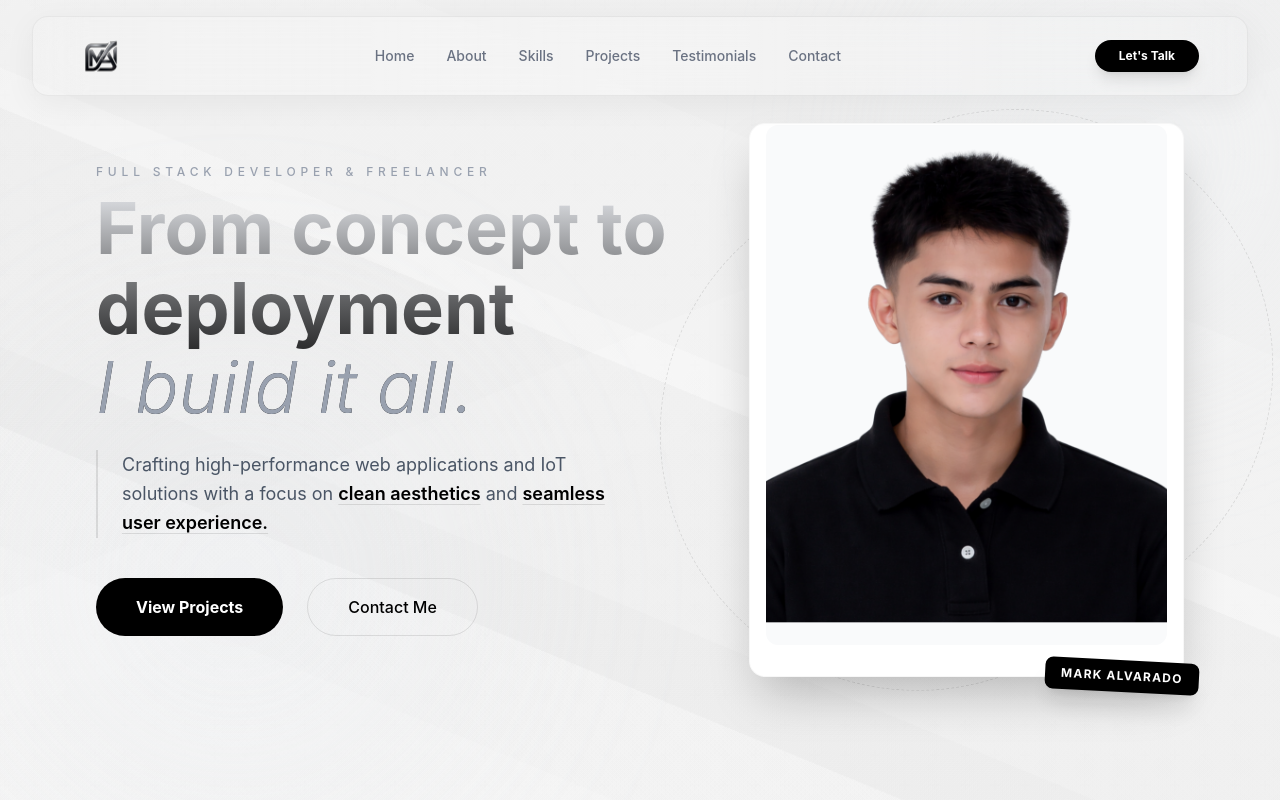
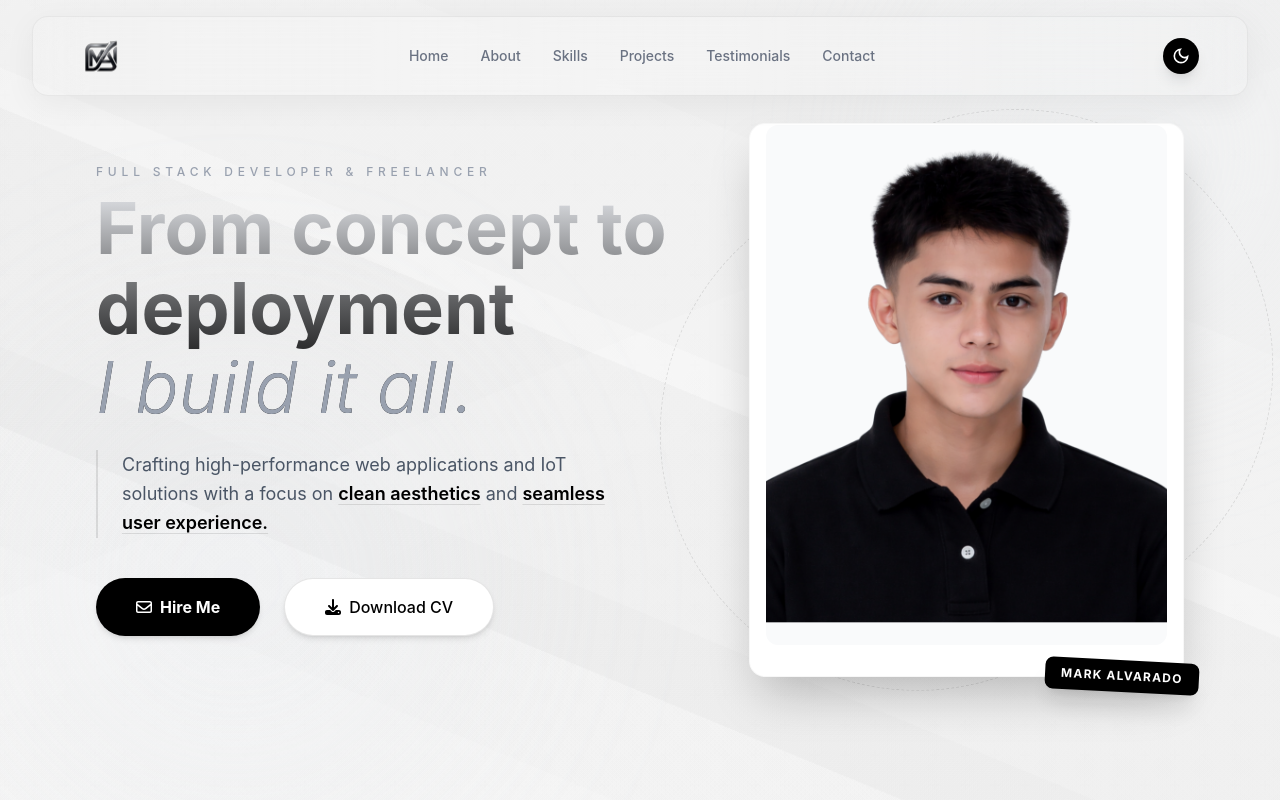
Before and after one commit to calix02/portfolio-frontend, a React (Vite) app: page / in a window 1280 px wide. Both pictures are taken after a click on the element 101 px from the left and 35 px from the top of the page. Shown: the top 800 px of the page. Built offline with nearby package versions, Linux system fonts and the light colour scheme.

Commit message:
feat: add dark mode

```diff
--- a/src/component/Header.tsx
+++ b/src/component/Header.tsx
@@ -1,7 +1,15 @@
 import { motion } from "framer-motion";
 import Logo from "@/assets/logo.svg";
+import type { IconType } from "react-icons/lib";
 
-export function Header() {
+
+type HeaderProps = {
+  toggleDark : () => void;
+  Icon : IconType;
+  textColor : string;
+}
+
+export function Header({toggleDark, Icon, textColor} : HeaderProps ) {
   const navItems = ["Home", "About", "Skills", "Projects", "Testimonials", "Contact"];
 
   return (
@@ -29,7 +37,7 @@ export function Header() {
           <motion.a
             key={item}
             href={`#${item.toLowerCase()}`}
-            className="relative text-gray-500 text-sm font-medium transition-colors hover:text-black group"
+            className={`relative ${textColor} text-sm font-medium transition-colors hover:text-black group`}
           >
             {item}
             {/* Animated Underline */}
@@ -40,14 +48,14 @@ export function Header() {
 
       {/* --- Action Button --- */}
       <div className="flex items-center gap-4">
-        <motion.a
-          href="#contact"
+        <motion.button
+        onClick={toggleDark}
           whileHover={{ scale: 1.05 }}
           whileTap={{ scale: 0.95 }}
-          className="hidden sm:block px-6 py-2 bg-black text-white text-xs font-bold rounded-full shadow-lg shadow-black/10 hover:bg-gray-800 transition-all"
+          className="hidden sm:block cursor-pointer  duration-300  p-2 bg-black text-white text-xl font-bold rounded-full shadow-lg shadow-black/10 hover:bg-gray-800 transition-all"
         >
-          Let's Talk
-        </motion.a>
+          <Icon className=" transition-transform duration-500"/>
+        </motion.button>
 
         {/* Mobile Menu Toggle (Simplified) */}
         <div className="md:hidden flex flex-col gap-1 cursor-pointer p-2">
--- a/src/index.css
+++ b/src/index.css
@@ -2,10 +2,23 @@
 
 .background-light{
 background-image: linear-gradient(22.5deg, rgba(242, 242, 242, 0.03) 0%, rgba(242, 242, 242, 0.03) 16%,rgba(81, 81, 81, 0.03) 16%, rgba(81, 81, 81, 0.03) 26%,rgba(99, 99, 99, 0.03) 26%, rgba(99, 99, 99, 0.03) 73%,rgba(43, 43, 43, 0.03) 73%, rgba(43, 43, 43, 0.03) 84%,rgba(213, 213, 213, 0.03) 84%, rgba(213, 213, 213, 0.03) 85%,rgba(125, 125, 125, 0.03) 85%, rgba(125, 125, 125, 0.03) 100%),linear-gradient(22.5deg, rgba(25, 25, 25, 0.03) 0%, rgba(25, 25, 25, 0.03) 54%,rgba(144, 144, 144, 0.03) 54%, rgba(144, 144, 144, 0.03) 60%,rgba(204, 204, 204, 0.03) 60%, rgba(204, 204, 204, 0.03) 76%,rgba(37, 37, 37, 0.03) 76%, rgba(37, 37, 37, 0.03) 78%,rgba(115, 115, 115, 0.03) 78%, rgba(115, 115, 115, 0.03) 91%,rgba(63, 63, 63, 0.03) 91%, rgba(63, 63, 63, 0.03) 100%),linear-gradient(157.5deg, rgba(71, 71, 71, 0.03) 0%, rgba(71, 71, 71, 0.03) 6%,rgba(75, 75, 75, 0.03) 6%, rgba(75, 75, 75, 0.03) 15%,rgba(131, 131, 131, 0.03) 15%, rgba(131, 131, 131, 0.03) 18%,rgba(110, 110, 110, 0.03) 18%, rgba(110, 110, 110, 0.03) 37%,rgba(215, 215, 215, 0.03) 37%, rgba(215, 215, 215, 0.03) 62%,rgba(5, 5, 5, 0.03) 62%, rgba(5, 5, 5, 0.03) 100%),linear-gradient(90deg, #ffffff,#ffffff);
+
 }
 .background-dark{
   background-image: linear-gradient(12deg, rgba(193, 193, 193,0.05) 0%, rgba(193, 193, 193,0.05) 2%,rgba(129, 129, 129,0.05) 2%, rgba(129, 129, 129,0.05) 27%,rgba(185, 185, 185,0.05) 27%, rgba(185, 185, 185,0.05) 66%,rgba(83, 83, 83,0.05) 66%, rgba(83, 83, 83,0.05) 100%),linear-gradient(321deg, rgba(240, 240, 240,0.05) 0%, rgba(240, 240, 240,0.05) 13%,rgba(231, 231, 231,0.05) 13%, rgba(231, 231, 231,0.05) 34%,rgba(139, 139, 139,0.05) 34%, rgba(139, 139, 139,0.05) 71%,rgba(112, 112, 112,0.05) 71%, rgba(112, 112, 112,0.05) 100%),linear-gradient(236deg, rgba(189, 189, 189,0.05) 0%, rgba(189, 189, 189,0.05) 47%,rgba(138, 138, 138,0.05) 47%, rgba(138, 138, 138,0.05) 58%,rgba(108, 108, 108,0.05) 58%, rgba(108, 108, 108,0.05) 85%,rgba(143, 143, 143,0.05) 85%, rgba(143, 143, 143,0.05) 100%),linear-gradient(96deg, rgba(53, 53, 53,0.05) 0%, rgba(53, 53, 53,0.05) 53%,rgba(44, 44, 44,0.05) 53%, rgba(44, 44, 44,0.05) 82%,rgba(77, 77, 77,0.05) 82%, rgba(77, 77, 77,0.05) 98%,rgba(8, 8, 8,0.05) 98%, rgba(8, 8, 8,0.05) 100%),linear-gradient(334deg, hsl(247,0%,2%),hsl(247,0%,2%));
 }
+/* Hide vertical scrollbar */
+.hide-scrollbar {
+  overflow: auto; /* or scroll */
+
+  /* Hide scrollbar for Chrome, Edge, Safari */
+  scrollbar-width: none; /* Firefox */
+}
+
+.hide-scrollbar::-webkit-scrollbar {
+  display: none; /* Chrome, Safari */
+}
+
 @theme {
   --color-primaryColor: #0F2854;
   --color-secondaryColor: #57c1cf;
--- a/src/pages/AboutPage.tsx
+++ b/src/pages/AboutPage.tsx
@@ -111,12 +111,12 @@ export function AboutPage({ containerVariants, revealVariant }: HomePageProps) {
         </div>
 
         {/* Scrollable Experience Section */}
-        <motion.div variants={revealVariant} className="space-y-4">
+        <motion.div variants={revealVariant} className="space-y-4 ">
           <h2 className="flex items-center font-bold tracking-[0.2em] uppercase text-xs text-gray-400 gap-2">
             <FaBriefcase className="text-blue-500" /> Professional Experience
           </h2>
 
-          <div className="h-70 w-full rounded-3xl border border-gray-100 bg-white/50 backdrop-blur-md p-2 shadow-inner overflow-y-auto no-scrollbar">
+          <div className="h-70 w-full rounded-3xl border border-gray-100 bg-white/50 backdrop-blur-md p-2 shadow-inner overflow-y-auto no-scrollbar hide-scrollbar">
             <div className="space-y-3">
               {experiences.map((exp, index) => (
                 <motion.div
--- a/src/pages/HomePage.tsx
+++ b/src/pages/HomePage.tsx
@@ -1,12 +1,15 @@
 
 import Me from "@/assets/me.svg"
 import {motion, type Variants} from  "framer-motion";
+import { FaDownload } from "react-icons/fa6";
+import { FaRegEnvelope } from "react-icons/fa6";
 interface HomePageProps {
   containerVariants: Variants;
   revealVariant: Variants;
+  textColor: string;
 }
 
-export default function HomePage({ containerVariants, revealVariant }: HomePageProps) {
+export default function HomePage({ containerVariants, revealVariant, textColor }: HomePageProps) {
 
 
   return (
@@ -29,7 +32,7 @@ export default function HomePage({ containerVariants, revealVariant }: HomePageP
             </h1>
           </motion.div>
 
-          <motion.p variants={revealVariant} className="text-gray-600 max-w-lg mx-auto lg:mx-0 leading-relaxed text-lg border-l-0 lg:border-l-2 border-black/10 lg:pl-6">
+          <motion.p variants={revealVariant} className={`${textColor} max-w-lg mx-auto lg:mx-0 leading-relaxed text-lg border-l-0 lg:border-l-2 border-black/10 lg:pl-6`}>
             Crafting high-performance web applications and IoT solutions with a focus on{" "}
             <span className="text-black font-semibold underline underline-offset-4 decoration-black/10">clean aesthetics</span> and{" "}
             <span className="text-black font-semibold underline underline-offset-4 decoration-black/10">seamless user experience.</span>
@@ -39,15 +42,17 @@ export default function HomePage({ containerVariants, revealVariant }: HomePageP
             <motion.button
               whileHover={{ scale: 1.05 }}
               whileTap={{ scale: 0.95 }}
-              className="px-10 py-4 bg-black text-white font-bold rounded-full hover:shadow-2xl hover:shadow-black/20 transition-all duration-300"
+              className="px-10 py-4 bg-black text-white shadow-md cursor-pointer flex items-center justify-center gap-2 font-bold rounded-full hover:shadow-2xl hover:shadow-black/20 transition-all duration-300"
             >
-              View Projects
+              <FaRegEnvelope/>
+              Hire Me
             </motion.button>
             <motion.button
-              whileHover={{ backgroundColor: "rgba(0,0,0,0.05)" }}
-              className="px-10 py-4 border border-black/10 rounded-full font-medium transition-colors duration-300"
+             whileHover={{ scale: 1.05 }}
+              whileTap={{ scale: 0.95 }}
+              className="px-10 py-4 border shadow-md bg-white border-black/10 cursor-pointer rounded-full flex items-center justify-center gap-2 font-medium transition-colors duration-300"
             >
-              Contact Me
+              <FaDownload/>Download CV
             </motion.button>
           </motion.div>
         </div>
--- a/src/pages/MainPortfolio.tsx
+++ b/src/pages/MainPortfolio.tsx
@@ -5,9 +5,18 @@ import {  useState } from "react";
 import HomePage from "./HomePage";
 import { AboutPage } from "./AboutPage";
 import { SkillPage } from "./SkillPage";
+import { MdOutlineDarkMode } from "react-icons/md";
+import { FiSun } from "react-icons/fi";
+
 
 
 export function MainPortfolio() {
+
+  const [isDark, setIsDark] = useState<boolean>(false);
+
+  const toggleDark = () =>{
+    setIsDark(!isDark);
+  }
 
   const [loading, setLoading] = useState<boolean>(true);
   // Container variant to stagger children animations
@@ -38,7 +47,7 @@ export function MainPortfolio() {
 if(loading) return <SplashScreen onComplete={() => setLoading(false)} />;
 
   return (
-    <div className="w-full min-h-screen relative overflow-x-hidden background-light xt-black selection:bg-black selection:text-white">
+    <div className={`w-full min-h-screen relative transition duration-300 overflow-x-hidden ${isDark ? "background-dark" : "background-light"} xt-black selection:bg-black selection:text-white`}>
       {/* --- Subtle Background Graphics --- */}
       <div className="fixed inset-0 pointer-events-none z-0">
         <div
@@ -57,10 +66,10 @@ if(loading) return <SplashScreen onComplete={() => setLoading(false)} />;
         />
       </div>
 
-      <Header />
+      <Header textColor={isDark ? "text-gray-300" : "text-gray-500"} toggleDark={toggleDark} Icon= { isDark ? FiSun : MdOutlineDarkMode} />
 
       {/* --- Home Section --- */}
-      <HomePage containerVariants={containerVariants} revealVariant={revealVariant}/>
+      <HomePage textColor={isDark? "text-gray-300" : "text-gray-600"} containerVariants={containerVariants} revealVariant={revealVariant}/>
 
       {/* --- About Section --- */}
       <AboutPage containerVariants={containerVariants} revealVariant={revealVariant} />
```
